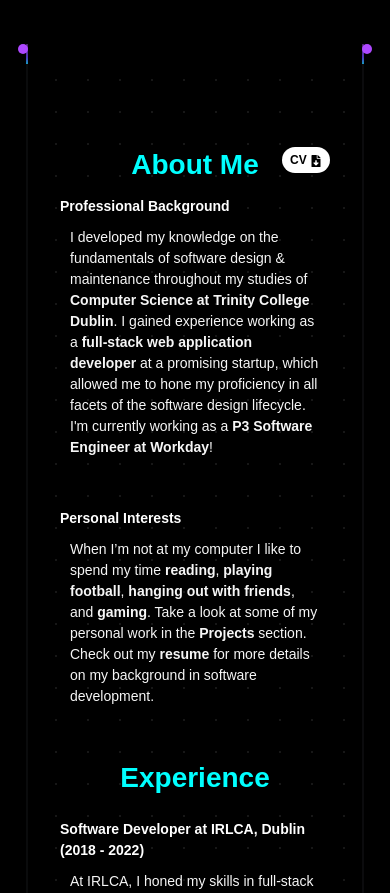
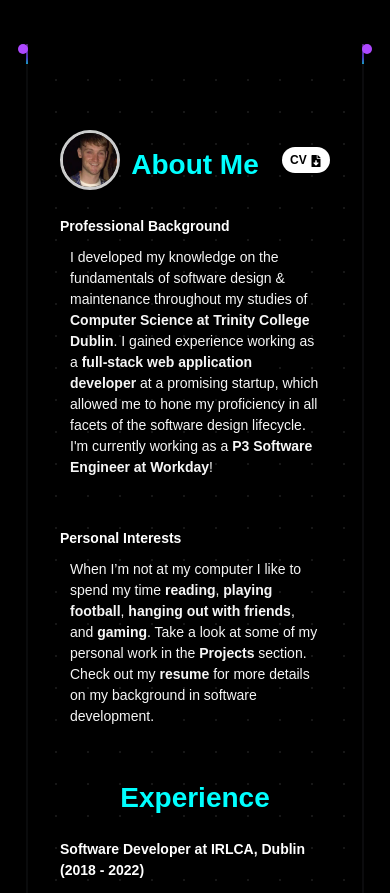
Before and after one commit to killianronan/personal-website, a React (Create React App) app in the folder personal-website/: page / in a window 390 px wide. Shown: the part 800-1693 px from the top of the page. Built offline with nearby package versions, Linux system fonts and the light colour scheme.

Commit message:
adding avatar

```diff
--- a/personal-website/src/components/about/About.css
+++ b/personal-website/src/components/about/About.css
@@ -22,6 +22,7 @@
   width: 100%;
   position: relative;
   margin-top: 40px;
+  margin-bottom: 20px;
 }
 
 .about-title {
@@ -63,6 +64,17 @@
 
 .button-icon {
   display: none;
+}
+
+.avatar {
+  position: absolute;
+  left: 0;
+  width: 120px;
+  height: 120px;
+  border-radius: 50%;
+  overflow: hidden;
+  object-fit: cover;
+  border: 3px solid #ccc;
 }
 
 @media (max-width: 700px) {
@@ -181,6 +193,11 @@
 }
 
 @media (max-width: 1024px) {
+  .avatar {
+    width: 100px;
+    height: 100px;
+  }
+
   .about-title, .title {
     font-size: 48px;
   }
@@ -214,6 +231,11 @@
 }
 
 @media (max-width: 768px) {
+  .avatar {
+    width: 80px;
+    height: 80px;
+  }
+
   .about-title, .title {
     font-size: 36px;
   }
@@ -256,6 +278,11 @@
 }
 
 @media (max-width: 480px) {
+  .avatar {
+    width: 60px;
+    height: 60px;
+  }
+
   .about-container {
     padding: 20px;
   }
--- a/personal-website/src/components/about/About.js
+++ b/personal-website/src/components/about/About.js
@@ -53,6 +53,7 @@ function About() {
   return (
     <section className="about-container section bg-dot-pattern">
       <div className="about-title-container">
+        <img src={`${process.env.PUBLIC_URL}/avatar.jpg`} alt="Killian Ronan" className="avatar"/>
         <h2 className="about-title">About Me</h2>
         <motion.button
           type="submit"
```
Also changed, not shown: personal-website/public/avatar.jpg (added).
